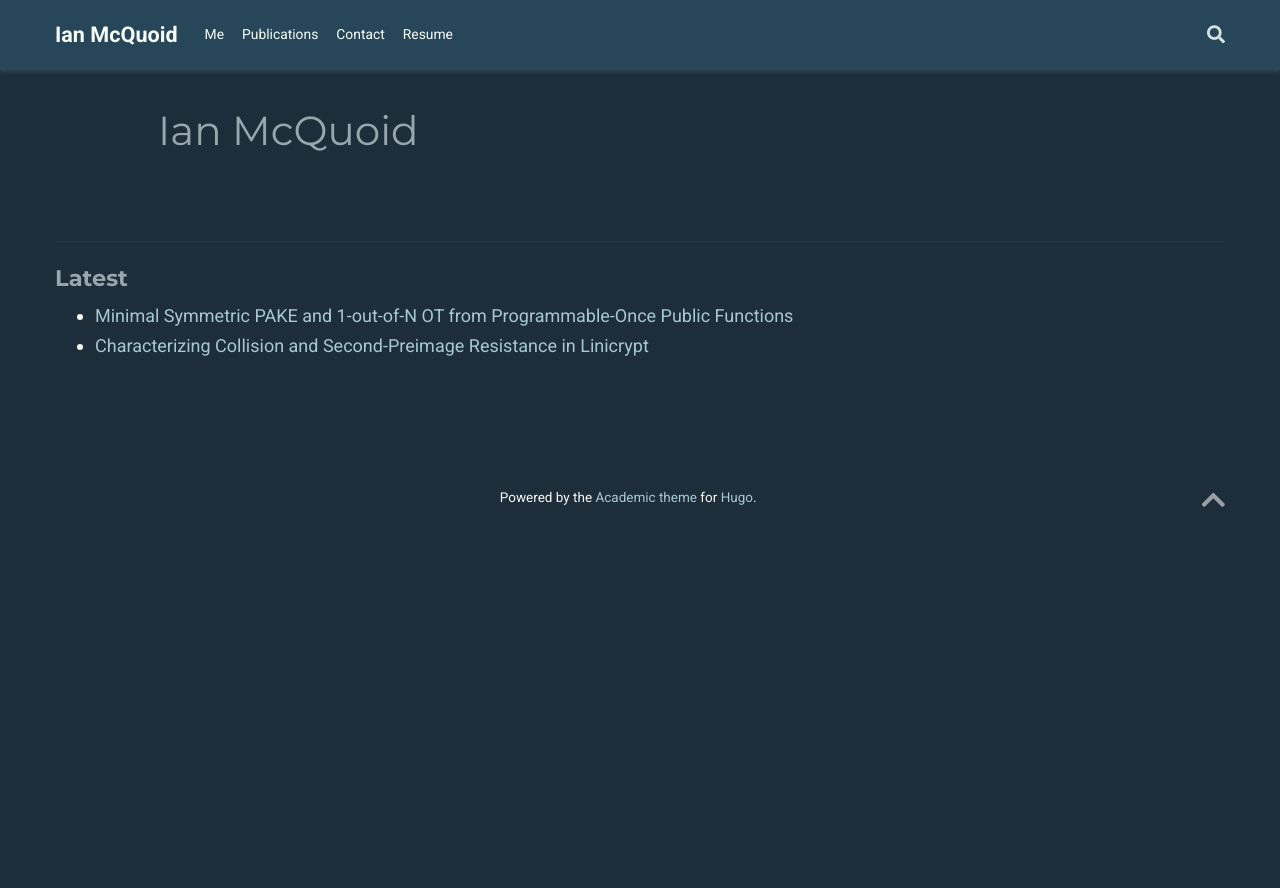
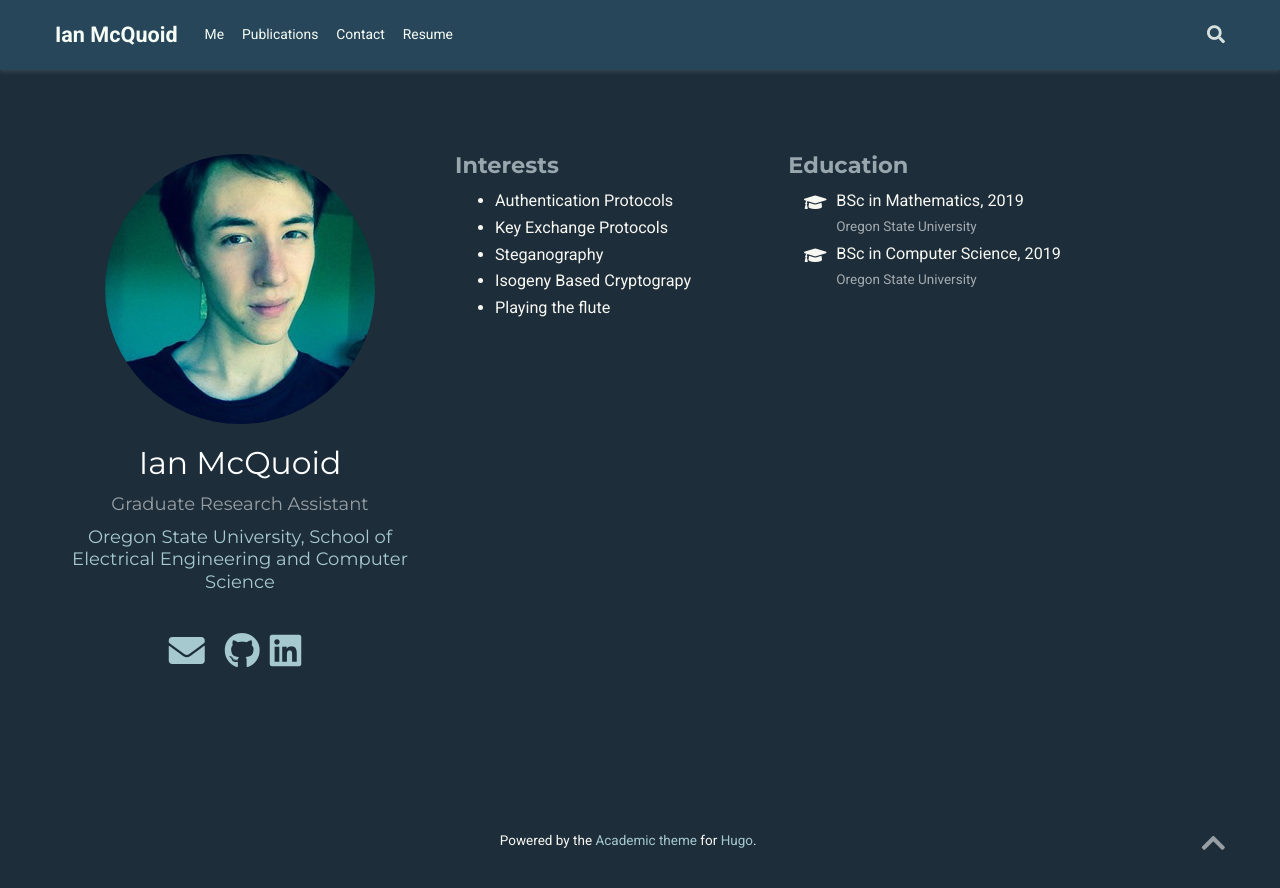
Before and after one commit to Oreko/oreko.github.io, a plain HTML site: page author/ian-mcquoid/index.html in a window 1280 px wide. Before the commit the page ends 800 px from the top, so only its background shows below. Drawn offline with nearby package versions, Linux system fonts and the light colour scheme; some packages are replaced by stand-ins of ours; some icons are missing.

Commit message:
rebuilding site Sat May 15 01:45:04 PM PDT 2021

```diff
--- a/author/ian-mcquoid/index.html
+++ b/author/ian-mcquoid/index.html
@@ -224,7 +224,7 @@
   <meta property="og:description" content="Graduate Research Assistant"><meta property="og:image" content="https://oreko.github.io/images/icon_hu20deb4851eee85012172a935ccf5af3d_6730_512x512_fill_lanczos_center_2.png">
   <meta property="twitter:image" content="https://oreko.github.io/images/icon_hu20deb4851eee85012172a935ccf5af3d_6730_512x512_fill_lanczos_center_2.png"><meta property="og:locale" content="en-us">
 
-    <meta property="og:updated_time" content="2020-08-28T00:00:00&#43;00:00">
+
 
 
 
@@ -448,10 +448,6 @@
 
 
 
-<div class="universal-wrapper pt-3">
-  <h1>Ian McQuoid</h1>
-</div>
-
 
 <section id="profile-page" class="pt-5">
   <div class="container">
@@ -461,20 +457,191 @@
 
 
 
-    <div class="article-widget content-widget-hr">
-      <h3>Latest</h3>
-      <ul>
+
+
+
+
+
+
+
+
+
+
+
+
+
+
+
+<div class="row">
+  <div class="col-12 col-lg-4">
+    <div id="profile">
+
+
+
+      <img class="avatar avatar-circle" src="/author/ian-mcquoid/avatar_hu689435016230c06c71b0af9839cabd76_63558_270x270_fill_q90_lanczos_center.jpg" alt="Ian McQuoid">
+
+
+      <div class="portrait-title">
+        <h2>Ian McQuoid</h2>
+        <h3>Graduate Research Assistant</h3>
+
+
+        <h3>
+          <a href="https://eecs.oregonstate.edu/" target="_blank" rel="noopener">
+          <span>Oregon State University, School of Electrical Engineering and Computer Science</span>
+          </a>
+        </h3>
+
+      </div>
+
+      <ul class="network-icon" aria-hidden="true">
+
+
+
+
+
+
+
+
+
+
+
 
         <li>
-          <a href="/publication/minimal_pake_ot/">Minimal Symmetric PAKE and 1-out-of-N OT from Programmable-Once Public Functions</a>
+          <a href="/#contact" >
+            <i class="fas fa-envelope big-icon"></i>
+          </a>
         </li>
 
+
+
+
+
+
+
+
+
+
         <li>
-          <a href="/publication/preimage_linicrypt/">Characterizing Collision and Second-Preimage Resistance in Linicrypt</a>
+          <a href="https://dblp.org/pers/m/McQuoid:Ian.html" target="_blank" rel="noopener">
+            <i class="ai ai-dblp big-icon"></i>
+          </a>
+        </li>
+
+
+
+
+
+
+
+
+
+
+
+
+        <li>
+          <a href="https://github.com/oreko" target="_blank" rel="noopener">
+            <i class="fab fa-github big-icon"></i>
+          </a>
+        </li>
+
+
+
+
+
+
+
+
+
+
+
+
+        <li>
+          <a href="https://linkedin.com/in/ian-mcquoid/" target="_blank" rel="noopener">
+            <i class="fab fa-linkedin big-icon"></i>
+          </a>
+        </li>
+
+
+
+
+
+
+
+
+
+
+        <li>
+          <a href="/files/resume.pdf" >
+            <i class="ai ai-file big-icon"></i>
+          </a>
         </li>
 
       </ul>
+
     </div>
+  </div>
+  <div class="col-12 col-lg-8">
+
+
+
+
+
+
+    <div class="row">
+
+
+      <div class="col-md-5">
+        <h3>Interests</h3>
+        <ul class="ul-interests">
+
+          <li>Authentication Protocols</li>
+
+          <li>Key Exchange Protocols</li>
+
+          <li>Steganography</li>
+
+          <li>Isogeny Based Cryptograpy</li>
+
+          <li>Playing the flute</li>
+
+        </ul>
+      </div>
+
+
+
+      <div class="col-md-7">
+        <h3>Education</h3>
+        <ul class="ul-edu fa-ul">
+
+          <li>
+            <i class="fa-li fas fa-graduation-cap"></i>
+            <div class="description">
+              <p class="course">BSc in Mathematics, 2019</p>
+              <p class="institution">Oregon State University</p>
+            </div>
+          </li>
+
+          <li>
+            <i class="fa-li fas fa-graduation-cap"></i>
+            <div class="description">
+              <p class="course">BSc in Computer Science, 2019</p>
+              <p class="institution">Oregon State University</p>
+            </div>
+          </li>
+
+        </ul>
+      </div>
+
+
+    </div>
+  </div>
+</div>
+
+
+
+
+
 
   </div>
 </section>
```
